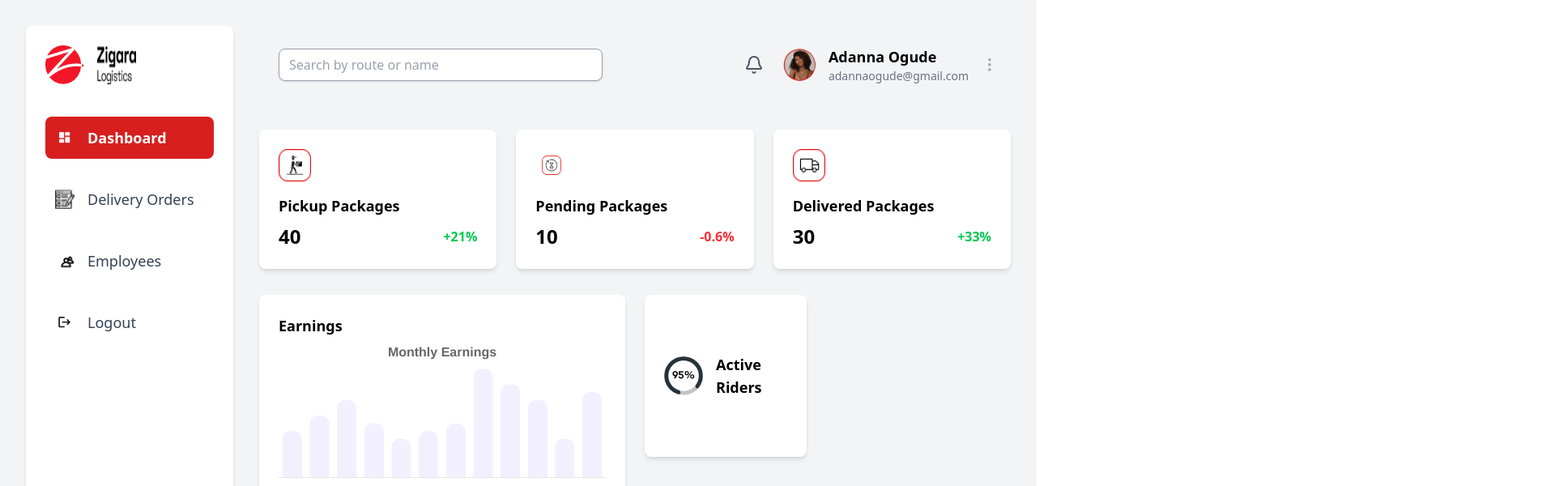
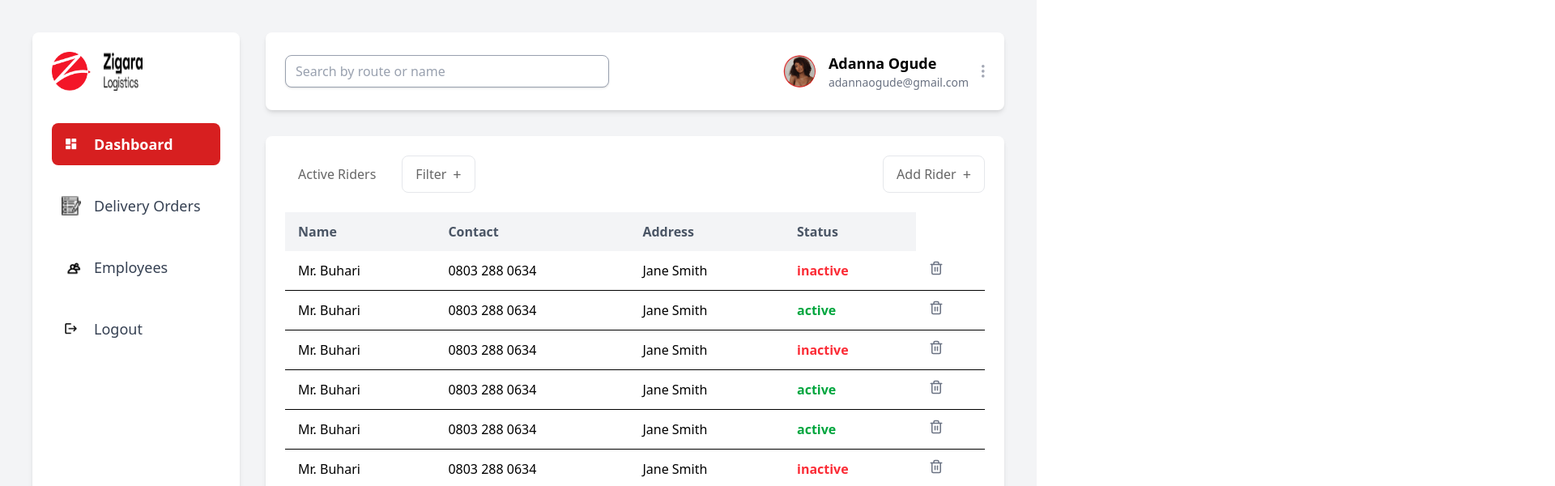
Before and after one commit to PECULIAR-AMY/Zigara, a React (Vite) app in the folder zigara-app/: page / in a window 1280 px wide. Shown: the top 600 px of the page at 81% size, 1920 px wide, since content can reach past the window. Built offline with nearby package versions, Linux system fonts and the light colour scheme; some icons are missing.

Commit message:
new commit

```diff
--- a/zigara-app/src/App.tsx
+++ b/zigara-app/src/App.tsx
@@ -1,15 +1,15 @@
- import DashBoard from './components/DashBoard'
+//  import DashBoard from './components/DashBoard'
 
-//  import NewOrder from "./components/NewOrder"
-// import Notification from "./components/Notification"
+  import NewOrder from "./components/NewOrder"
+//  import Notification from "./components/Notification"
 
 function App() {
 
   return (
     <>
-  <DashBoard />
-  {/* <NewOrder />  */}
-  {/* <Notification /> */}
+  {/* <DashBoard />   */}
+  <NewOrder />
+   {/* <Notification />  */}
     </>
   )
 }
--- a/zigara-app/src/components/NewOrder.tsx
+++ b/zigara-app/src/components/NewOrder.tsx
@@ -5,91 +5,122 @@ import DashImage from "../assets/Icon - Dashboard.png";
 import DeliveryImage from "../assets/Group 237566.png";
 import User from "../assets/user 1 (1).png";
 import Logout from "../assets/Icon - Logout.png";
-import orders from "./data/Orders";
+import AdminData from "../components/data/AdminData.tsx"; // Ensure the path is correct
 import Girl from "../assets/81.png";
 import Vector from "../assets/Vector (5).png";
-import SearchRider from "../components/SearchRider.tsx"
+import SearchBar from "../components/SearhBar.tsx"; // Corrected typo in import
+import { Trash2 } from "lucide-react"; // Import delete icon
+
+interface AdminItem {
+  name: string;
+  contact: string;
+  address: string;
+  status: string;
+}
 
 const NewOrder: React.FC = () => {
   return (
-    <div className="p-10">
-      <div className="flex gap-40">
+    <div className="p-10 bg-gray-100 min-h-screen">
+      <div className="flex gap-8">
         {/* Sidebar */}
-        <div className="">
-          <div className="flex gap-4">
-            <img src={ZigLogo} alt="Zig Logo" className="w-18 h-37.7" />
-            <img src={ZigText} alt="Zig Text" className="w-18 h-37.7" />
+        <div className="w-64 bg-white p-6 rounded-lg shadow-md">
+          <div className="flex gap-4 items-center">
+            <img src={ZigLogo} alt="Zig Logo" className="w-12 h-12" />
+            <img src={ZigText} alt="Zig Text" className="w-12 h-12" />
           </div>
 
-          <div className="bg-red-500 flex rounded w-70 h-10 gap-4 mt-20">
-            <img src={DashImage} alt="Dash" className="w-10 h-37.7" />
-            <h1>Dashboard</h1>
-          </div>
+          <div className="mt-10 space-y-6">
+            <div className="flex items-center gap-4 p-3 bg-[#D71F20] rounded-lg">
+              <img src={DashImage} alt="Dashboard" className="w-6 h-6" />
+              <h1 className="text-lg font-semibold text-white">Dashboard</h1>
+            </div>
 
-          <div className="flex mt-20 gap-4">
-            <img src={DeliveryImage} alt="Delivery" className="w-10 h-10" />
-            <h1>Delivery order</h1>
-          </div>
+            <div className="flex items-center gap-4 p-3 hover:bg-gray-50 rounded-lg cursor-pointer">
+              <img src={DeliveryImage} alt="Delivery" className="w-6 h-6" />
+              <h1 className="text-lg text-gray-700">Delivery Orders</h1>
+            </div>
 
-          <div className="flex mt-20 gap-4">
-            <img src={User} alt="user" className="w-10 h-10" />
-            <h1>Employees</h1>
-          </div>
+            <div className="flex items-center gap-4 p-3 hover:bg-gray-50 rounded-lg cursor-pointer">
+              <img src={User} alt="User" className="w-6 h-6" />
+              <h1 className="text-lg text-gray-700">Employees</h1>
+            </div>
 
-          <div className="flex mt-20 gap-4">
-            <img src={Logout} alt="Logout" className="w-10 h-10" />
-            <h1>Logout</h1>
+            <div className="flex items-center gap-4 p-3 hover:bg-gray-50 rounded-lg cursor-pointer">
+              <img src={Logout} alt="Logout" className="w-6 h-6" />
+              <h1 className="text-lg text-gray-700">Logout</h1>
+            </div>
           </div>
         </div>
 
         {/* Main Content */}
-        <div className="w-full">
+        <div className="flex-1">
           {/* Header */}
-          <div className=" flex gap-40 items-center">
+          <div className="flex justify-between items-center bg-white p-6 rounded-lg shadow-md">
             <div>
-            <p className="text-3xl">10 Riders</p>
-            <p>Here is how the Riders are Doing</p>
+              <SearchBar />
             </div>
-            <div className="flex flex-col md:flex-row items-center gap-5">
-              <img src={Girl} className="w-16 h-16 rounded-full" alt="Profile" />
-              <div className="flex flex-col text-center md:text-left">
+            <div className="flex items-center gap-4">
+              <img src={Girl} className="w-10 h-10 rounded-full" alt="Profile" />
+              <div className="flex flex-col">
                 <h1 className="text-lg font-semibold">Adanna Ogude</h1>
-                <h3 className="text-sm text-gray-600">adannaogude@gmail.com</h3>
+                <h3 className="text-sm text-gray-500">adannaogude@gmail.com</h3>
               </div>
+              <img src={Vector} className="h-4 cursor-pointer" alt="Dropdown" />
             </div>
-            <img src={Vector} className="h-5 mt-4" alt="Vector" />
           </div>
 
           {/* Orders Table */}
-          <div className="p-5 mt-20 rounded-lg shadow w-full">
+          <div className="mt-8 bg-white p-6 rounded-lg shadow-md">
+            {/* Filters and Search Bar */}
+            <div className="flex justify-between items-center mb-6">
+              <div className="flex gap-4">
+                <button className="px-4 py-2 text-[#666666] rounded-lg">
+                  Active Riders
+                </button>
+                <button className="px-4 py-2 bg-white text-[#666666] border border-gray-200 rounded-lg flex items-center gap-2">
+                  Filter <span className="text-lg">+</span>
+                </button>
+              </div>
+              <div className="flex gap-4">
+                <button className="px-4 py-2 bg-white text-[#666666] border border-gray-200 rounded-lg flex items-center gap-2">
+                  Add Rider <span className="text-lg">+</span>
+                </button>
+              </div>
+            </div>
 
-            <div className="flex gap-50 mb-10">
-              <div className="flex gap-2">
-                <button>Active riders</button>
-               <button className="border-2 w-16 rounded">filter + </button>
-              </div>
-              <SearchRider />
-              <button className="border-2 w-28 rounded">Add rider +</button>
-            </div>
+            {/* Table */}
             <div className="overflow-x-auto">
-              <table className="w-full bg-white shadow-lg rounded-lg mt-3">
+              <table className="w-full">
+                <thead>
+                  <tr className="bg-gray-100 text-gray-600">
+                    <th className="py-3 px-4 text-left">Name</th>
+                    <th className="py-3 px-4 text-left">Contact</th>
+                    <th className="py-3 px-4 text-left">Address</th>
+                    <th className="py-3 px-4 text-left">Status</th>
+                  </tr>
+                </thead>
                 <tbody>
-                  {orders.map((order) => (
-                    <tr key={order.date} className="border-b text-gray-600">
-                      <td className="py-3 px-4">{order.date}</td>
-                      <td className="py-3 px-4">{order.client}</td>
-                      <td className="py-3 px-4">{order.owner}</td>
-                      <td className="py-3 px-4">{order.package}</td>
-                      <td className="py-3 px-4">{order.receiver}</td>
-                      <td className="py-3 px-4">{order.dropOff}</td>
+                  {AdminData.map((admin: AdminItem, index: number) => (
+                    <tr
+                      key={index}
+                      className="border-b hover:bg-gray-50 transition-colors"
+                    >
+                      <td className="py-3 px-4">{admin.name}</td>
+                      <td className="py-3 px-4">{admin.contact}</td>
+                      <td className="py-3 px-4">{admin.address}</td>
                       <td
                         className={`py-3 px-4 font-semibold ${
-                          order.status === "delivered"
+                          admin.status === "active"
                             ? "text-green-600"
                             : "text-red-500"
                         }`}
                       >
-                        {order.status}
+                        {admin.status}
+                      </td>
+                      <td className="py-3 px-4">
+                        <button className="text-gray-500 hover:text-red-700">
+                          <Trash2 size={18} /> {/* Delete button with icon */}
+                        </button>
                       </td>
                     </tr>
                   ))}
@@ -97,7 +128,7 @@ const NewOrder: React.FC = () => {
               </table>
             </div>
           </div>
-        </div> {/* Missing closing div for main content */}
+        </div>
       </div>
     </div>
   );
--- a/zigara-app/src/components/data/AdminData.tsx
+++ b/zigara-app/src/components/data/AdminData.tsx
@@ -12,62 +12,62 @@ type AdminData = {
             name: "Mr. Buhari",
             contact: "0803 288 0634",
             address: "Jane Smith",
-            status: "Electronics"
+            status: "inactive"
 
     },
     {
         name: "Mr. Buhari",
             contact: "0803 288 0634",
             address: "Jane Smith",
-            status: "Electronics"
+            status: "active"
     },
     {
         name: "Mr. Buhari",
         contact: "0803 288 0634",
         address: "Jane Smith",
-        status: "Electronics"
+        status: "inactive"
     },
 
     {
         name: "Mr. Buhari",
         contact: "0803 288 0634",
         address: "Jane Smith",
-        status: "Electronics"
+        status: "active"
   },
 
   {
     name: "Mr. Buhari",
     contact: "0803 288 0634",
     address: "Jane Smith",
-    status: "Electronics"
+    status: "active"
 },
 
 {
     name: "Mr. Buhari",
     contact: "0803 288 0634",
     address: "Jane Smith",
-    status: "Electronics"
+    status: "inactive"
 },
 
 {
     name: "Mr. Buhari",
             contact: "0803 288 0634",
             address: "Jane Smith",
-            status: "Electronics"
+            status: "active"
 },
 
 {
     name: "Mr. Buhari",
     contact: "0803 288 0634",
     address: "Jane Smith",
-    status: "Electronics"
+    status: "inactive"
 },
 
 {
     name: "Mr. Buhari",
     contact: "0803 288 0634",
     address: "Jane Smith",
-    status: "Electronics"
+    status: "active"
 },
   ];
 
--- /dev/null
+++ b/zigara-app/src/components/data/NotificationData.tsx
@@ -0,0 +1,82 @@
+// Define the type for a single notification
+interface Notification {
+    id: number;
+    image: string;
+    name: string;
+    statement: string;
+    hour: string;
+  }
+
+  // Create the notifications array with the defined type
+  export const NotificationData: Notification[] = [
+    {
+      id: 1,
+      image: "https://via.placeholder.com/40", // Placeholder image URL
+      name: "John Doe",
+      statement: "Your package has been picked up by the rider.",
+      hour: "2 hours ago",
+    },
+    {
+      id: 2,
+      image: "https://via.placeholder.com/40",
+      name: "Jane Smith",
+      statement: "Rider is on the way to deliver your package.",
+      hour: "3 hours ago",
+    },
+    {
+      id: 3,
+      image: "https://via.placeholder.com/40",
+      name: "Alice Johnson",
+      statement: "Your package has been delivered successfully.",
+      hour: "5 hours ago",
+    },
+    {
+      id: 4,
+      image: "https://via.placeholder.com/40",
+      name: "Bob Brown",
+      statement: "Rider has arrived at the pickup location.",
+      hour: "6 hours ago",
+    },
+    {
+      id: 5,
+      image: "https://via.placeholder.com/40",
+      name: "Charlie Davis",
+      statement: "Your package is out for delivery.",
+      hour: "8 hours ago",
+    },
+    {
+      id: 6,
+      image: "https://via.placeholder.com/40",
+      name: "Eva Green",
+      statement: "Rider is delayed due to traffic.",
+      hour: "10 hours ago",
+    },
+    {
+      id: 7,
+      image: "https://via.placeholder.com/40",
+      name: "Frank Wilson",
+      statement: "Your package is ready for pickup.",
+      hour: "12 hours ago",
+    },
+    {
+      id: 8,
+      image: "https://via.placeholder.com/40",
+      name: "Grace Lee",
+      statement: "Rider has completed the delivery.",
+      hour: "1 day ago",
+    },
+    {
+      id: 9,
+      image: "https://via.placeholder.com/40",
+      name: "Henry Clark",
+      statement: "Your package is delayed due to weather conditions.",
+      hour: "2 days ago",
+    },
+    {
+      id: 10,
+      image: "https://via.placeholder.com/40",
+      name: "Ivy Adams",
+      statement: "Rider has started the delivery process.",
+      hour: "3 days ago",
+    },
+  ];
```
Also changed, not shown: zigara-app/src/components/Notification.tsx (+43 -6 lines).
